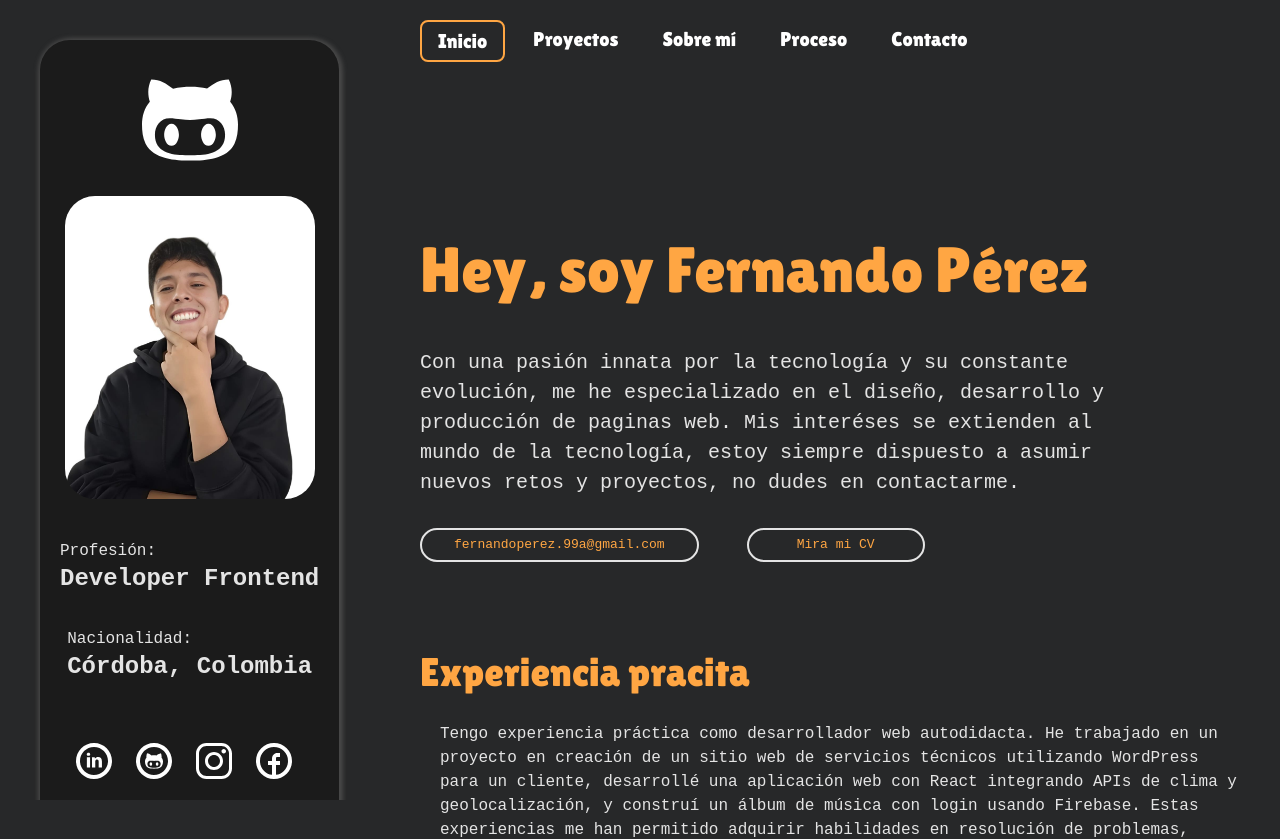
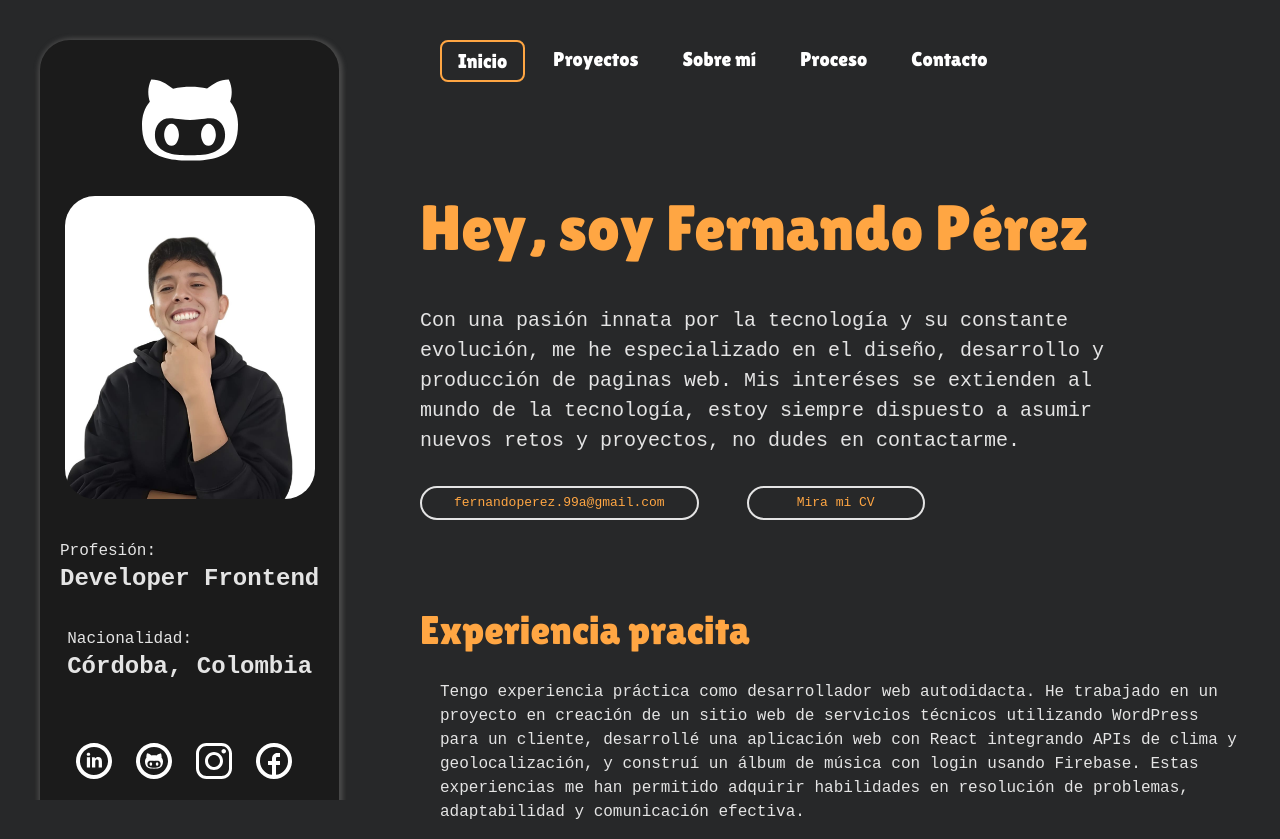
Before and after one commit to Nano1408/my-portfolio, a React (Vite) app: page / in a window 1280 px wide. Shown: the top 839 px of the page. Built offline with nearby package versions, Linux system fonts and the light colour scheme.

Commit message:
add styles in nav for the scroll and transition

```diff
--- a/src/styles/navbar.css
+++ b/src/styles/navbar.css
@@ -9,6 +9,24 @@
 
 nav {
     font-family: 'Lilita One', system-ui;
+    position: fixed;
+    z-index: 99;
+    width: 100%;
+    top: 30px;
+    padding: 10px 0 10px 20px;
+    transform: translateY(0);
+    transition: all .3s ease-in-out;
+}
+
+.nav-scrolled {
+    top: 0;
+    border-radius: 30px;
+    background-color: var(--second-color);
+    transform: translateY(0);
+}
+
+.nav-hidden {
+    transform: translateY(-0,1%);
 }
 
 .selected {
```
